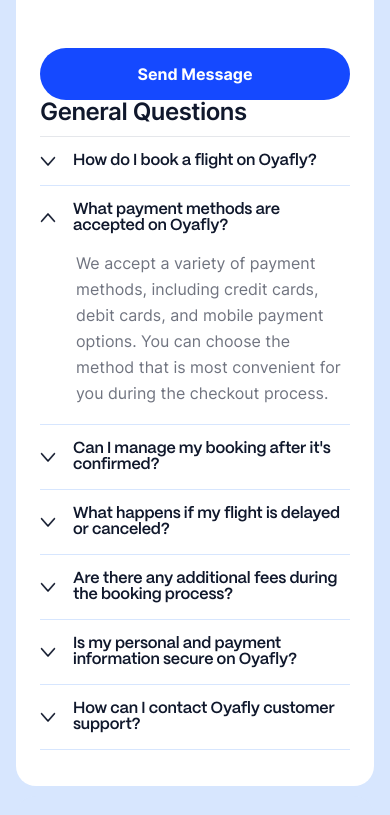
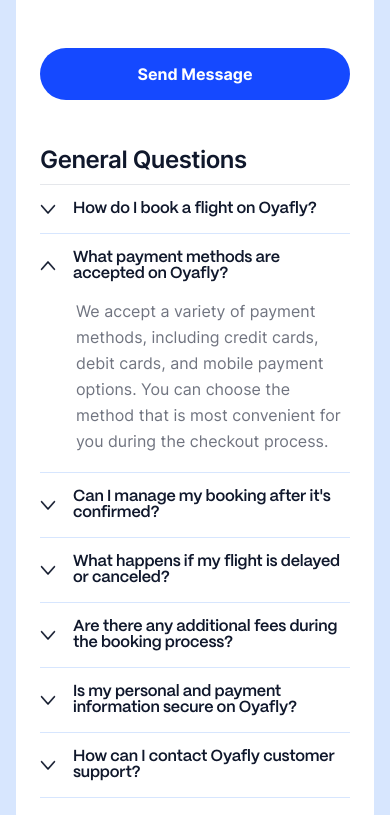
Before and after one commit to Yaasir024/Oyafly, a Vue app: page /contact-us in a window 390 px wide. Shown: the part 848-1663 px from the top of the page. Built offline with nearby package versions, Linux system fonts and the light colour scheme.

Commit message:
/changes

```diff
--- a/src/components/contact/Hero.vue
+++ b/src/components/contact/Hero.vue
@@ -99,7 +99,7 @@
                         </form>
                     </div>
                 </div>
-                <div class="flex-full lg:flex-50% lg:pl-8 ">
+                <div class="flex-full lg:flex-50% lg:pl-8 mt-12 lg:mt-0">
                     <div class="w-full pb-[12px] border-b">
                         <h1 class="text-[24px] leading-[24px] tracking-[-0.48px] font-semibold">General Questions</h1>
                     </div>
--- a/src/components/navigation/Footer.vue
+++ b/src/components/navigation/Footer.vue
@@ -1,6 +1,6 @@
 <template>
     <footer class="mt-2 bg-[#D7E6FE] rounded-[20px]">
-        <div class="px-4 sm:px-6">
+        <div class="px-[12px] xs:px-4 sm:px-6">
             <div class="pt-[32px] px-[24px] flex justify-between flex-col lg:flex-row">
                 <div class="">
                     <img src="/logo-icon.svg" alt="" class="">
--- a/src/components/navigation/Mobile.vue
+++ b/src/components/navigation/Mobile.vue
@@ -60,7 +60,7 @@
                             class="ml-2 px-[8px] py-[5px] bg-of-dark rounded-lg text-[14px] text-white leading-[25px] font-semibold">Subscribe</button>
                     </form>
                 </div>
-                <p class="mt-[16px] text-base font-semibold font-inter text-[#FF3B4A]">
+                <p v-if="false" class="mt-[16px] text-base font-semibold font-inter text-[#FF3B4A]">
                     Please include an @ in
                     the email address</p>
             </div>
```
